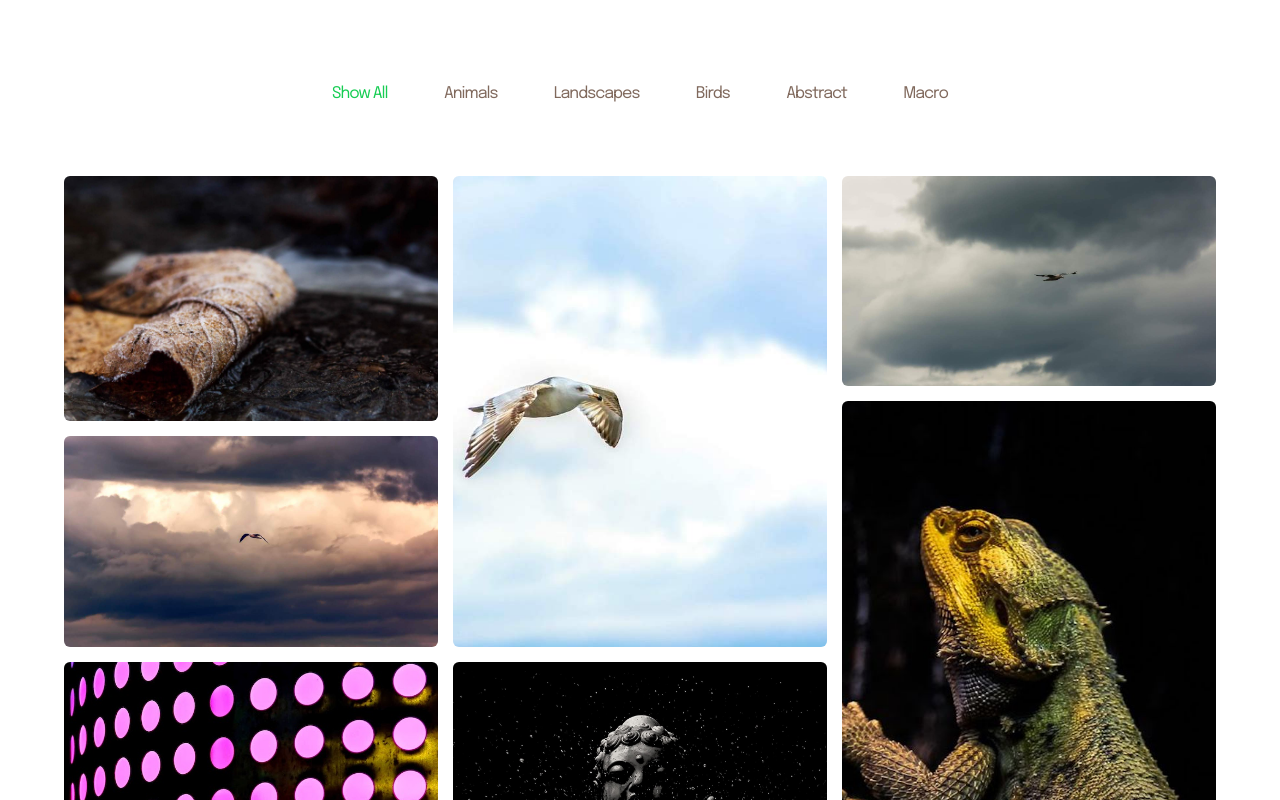
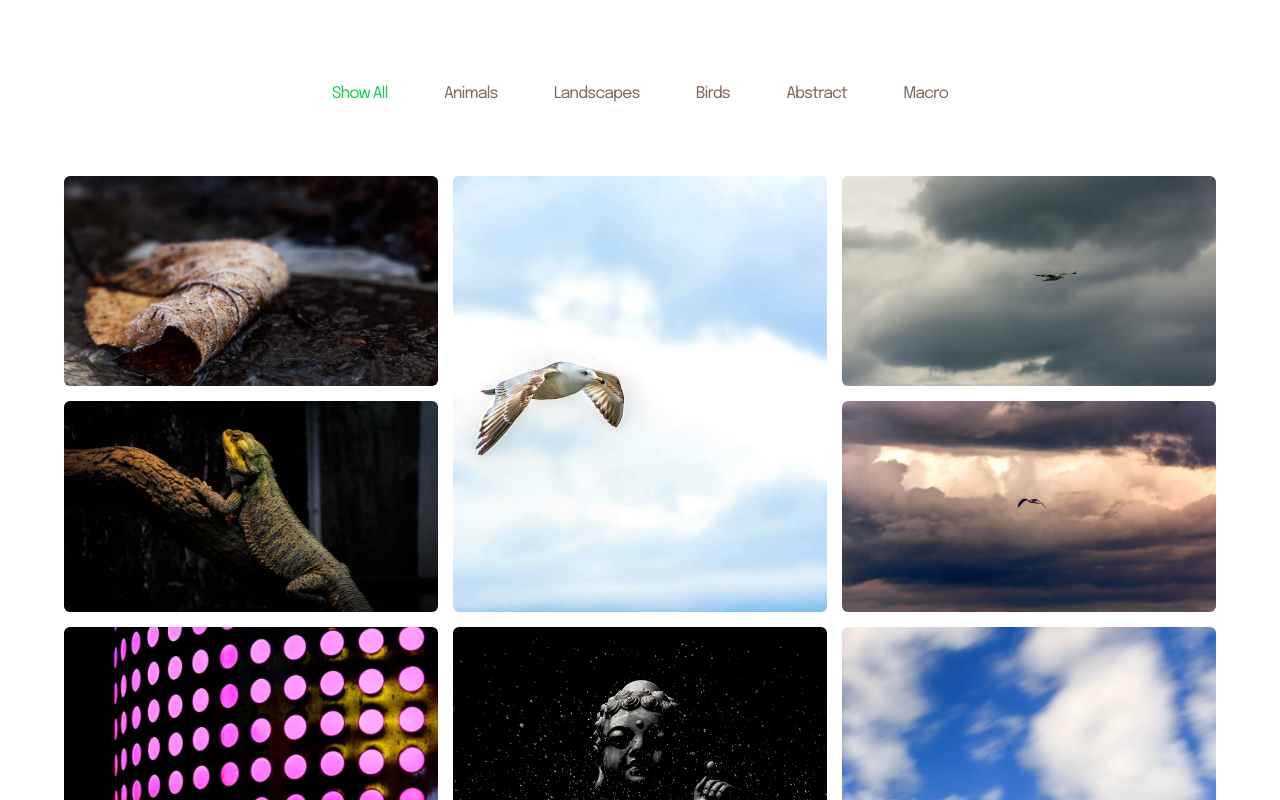
Before and after one commit to NikitaT206/gallery, a React (Create React App) app: page / in a window 1280 px wide. Shown: the top 800 px of the page. Built offline with nearby package versions, Linux system fonts and the light colour scheme.

Commit message:
fix: pinterest layout

```diff
--- a/src/components/card/Card.jsx
+++ b/src/components/card/Card.jsx
@@ -53,9 +53,10 @@ export function Card({card, mainRef, index}) {
   const gridStyle = useMemo(() => {
     return {
       // gridRowStart: `span ${Math.floor(Math.random() * 5 + 1)}`,
-      gridRowEnd: `span ${Math.floor(Math.random() * 5 + 2)}`,
+      // gridRowEnd: `span ${Math.floor(Math.random() * 5 + 2)}`,
+      gridRowEnd: index % Math.floor(Math.random() * 2) === 0 ? `span ${Math.floor(Math.random() * 5 + 2)}` : `span 1`,
       // gridColumnStart: `span ${Math.floor(Math.random() * 5 + 2)}`,
-      // gridColumnEnd: `span ${Math.floor(Math.random() * 3 + 2)}`
+      gridColumnEnd: index % Math.floor(Math.random() * 20) === 0 ? `span ${Math.floor(Math.random() * 3)}` : `span 1`
     }
   }, [currentCards])
 
--- a/src/components/cards/Cards.module.css
+++ b/src/components/cards/Cards.module.css
@@ -8,7 +8,8 @@
   display: grid;
   gap: 15px;
   grid-template-columns: repeat(auto-fill, minmax(300px, 1fr));
-  grid-auto-rows: minmax(20px, auto);
+  grid-template-rows: 1fr;
+  grid-auto-rows: minmax(1fr, 1fr);
   justify-content: center;
   transition: .4s linear;
 }
```
Also changed, not shown: src/components/card/Card.module.css (+2 -22 lines).
